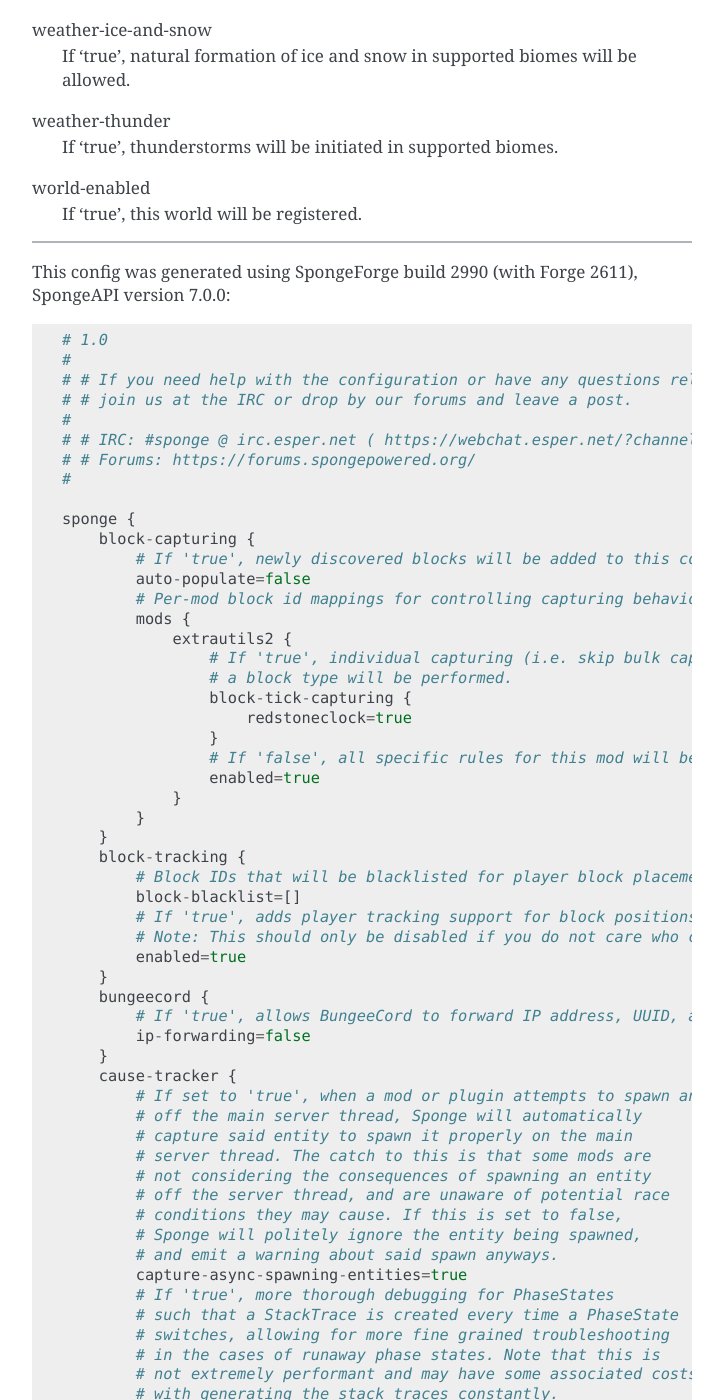
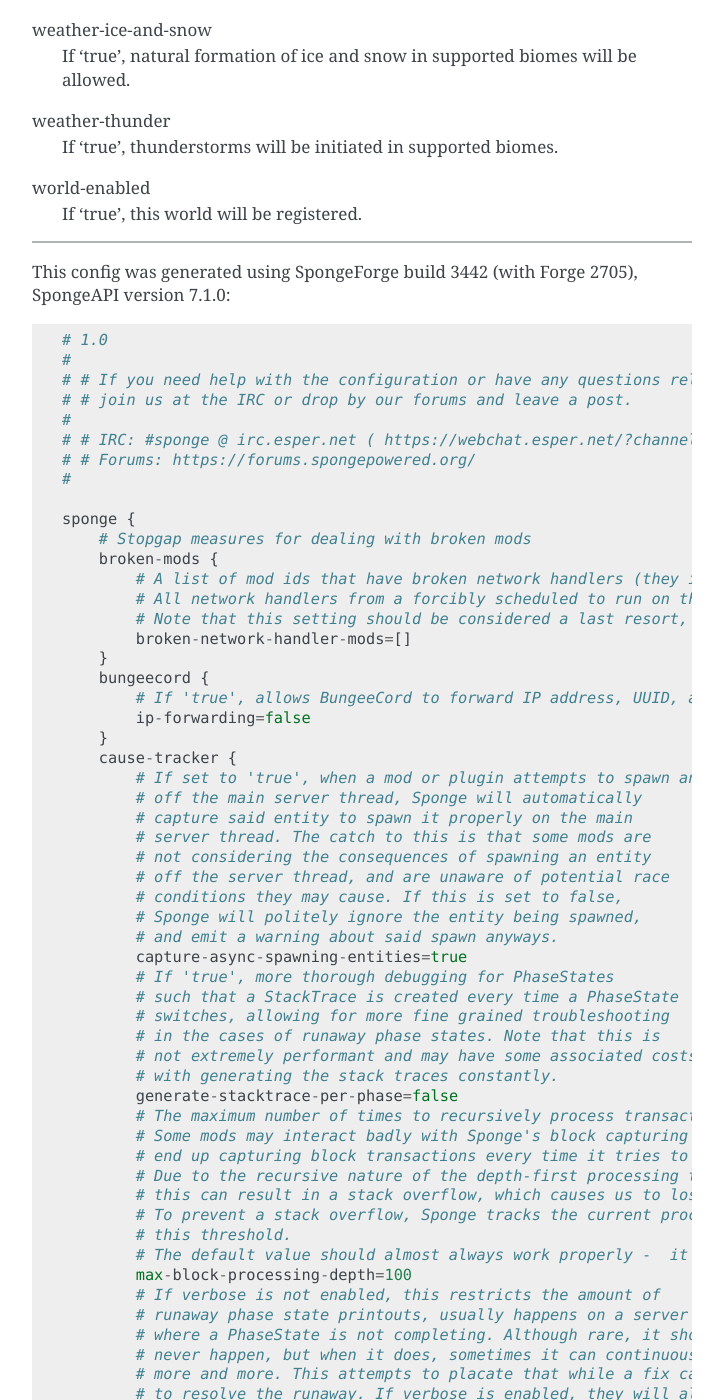
Before and after one commit to SpongePowered/SpongeDocs, a Sphinx documentation site: the page built from source/server/getting-started/configuration/sponge-conf.rst, in a window 1280 px wide and 1400 px high, scrolled down 13040 px. Shown: the whole window, without its empty margins (388-1111 px from the left). Built offline with Sphinx 7.4.7, drawn with Linux system fonts in a browser that asks for light colours; pages that are not in the unit, such as notebooks, are missing from menus; some of the changed text lies outside the part shown.

Commit message:
Update more references and configs

```diff
--- a/source/plugin/internals/implementation.rst
+++ b/source/plugin/internals/implementation.rst
@@ -65,5 +65,5 @@
 .. code-block:: groovy
 
     dependencies {
-        compile 'org.spongepowered:spongeforge:1.12.2-2555-7.1.0-BETA-2825:dev'
+        compile 'org.spongepowered:spongeforge:1.12.2-2705-7.1.0-BETA-3442:dev'
     }
--- a/source/server/getting-started/configuration/sponge-conf.rst
+++ b/source/server/getting-started/configuration/sponge-conf.rst
@@ -462,7 +462,7 @@
 
 ------------------------------------------------------------------------------------------------------------
 
-This config was generated using SpongeForge build 2990 (with Forge 2611), SpongeAPI version 7.0.0:
+This config was generated using SpongeForge build 3442 (with Forge 2705), SpongeAPI version 7.1.0:
 
 .. code-block:: guess
 
@@ -476,28 +476,12 @@
     #
 
     sponge {
-        block-capturing {
-            # If 'true', newly discovered blocks will be added to this config with a default value.
-            auto-populate=false
-            # Per-mod block id mappings for controlling capturing behavior
-            mods {
-                extrautils2 {
-                    # If 'true', individual capturing (i.e. skip bulk capturing) for scheduled ticks for
-                    # a block type will be performed.
-                    block-tick-capturing {
-                        redstoneclock=true
-                    }
-                    # If 'false', all specific rules for this mod will be ignored.
-                    enabled=true
-                }
-            }
-        }
-        block-tracking {
-            # Block IDs that will be blacklisted for player block placement tracking.
-            block-blacklist=[]
-            # If 'true', adds player tracking support for block positions.
-            # Note: This should only be disabled if you do not care who caused a block to change.
-            enabled=true
+        # Stopgap measures for dealing with broken mods
+        broken-mods {
+            # A list of mod ids that have broken network handlers (they interact with the game from a Netty handler thread).
+            # All network handlers from a forcibly scheduled to run on the main thread.
+            # Note that this setting should be considered a last resort, and should only be used as a stopgap measure while waiting for a mod to properly fix the issue.
+            broken-network-handler-mods=[]
         }
         bungeecord {
             # If 'true', allows BungeeCord to forward IP address, UUID, and Game Profile to this server.
@@ -521,6 +505,15 @@
             # not extremely performant and may have some associated costs
             # with generating the stack traces constantly.
             generate-stacktrace-per-phase=false
+            # The maximum number of times to recursively process transactions in a single phase.
+            # Some mods may interact badly with Sponge's block capturing system, causing Sponge to
+            # end up capturing block transactions every time it tries to process an existing batch.
+            # Due to the recursive nature of the depth-first processing that Sponge uses to handle block transactions,
+            # this can result in a stack overflow, which causes us to lose all infomration about the original cause of the issue.
+            # To prevent a stack overflow, Sponge tracks the current processing depth, and aborts processing when it exceeds
+            # this threshold.
+            # The default value should almost always work properly -  it's unlikely you'll ever have to change it.
+            max-block-processing-depth=100
             # If verbose is not enabled, this restricts the amount of
             # runaway phase state printouts, usually happens on a server
             # where a PhaseState is not completing. Although rare, it should
@@ -545,22 +538,12 @@
             aliases {}
             # Patches the specified commands to respect the world of the sender instead of applying the
             # changes on the all worlds.
-            multi-world-patches {
-                defaultgamemode=true
-                difficulty=true
-                gamerule=true
-                seed=true
-                setdefaultspawnpoint=true
-                time=true
-                toggledownfall=true
-                weather=true
-                worldborder=true
-            }
+            multi-world-patches {}
         }
-        # This setting does nothing in the global config. In dimension/world configs, it allows the config
-        # to override config(s) that it inherits from
-        config-enabled=false
         debug {
+            # Detect and prevent parts of PlayerChunkMap being called off the main thread.
+            # This may decrease sever preformance, so you should only enable it when debugging a specific issue.
+            concurrent-chunk-map-checks=false
             # Detect and prevent certain attempts to use entities concurrently.
             # WARNING: May drastically decrease server performance. Only set this to 'true' to debug a pre-existing issue.
             concurrent-entity-checks=false
@@ -724,8 +707,24 @@
             # Log when a world auto-saves its chunk data. Note: This may be spammy depending on the auto-save-interval configured for world.
             world-auto-save=false
         }
+        metrics {
+            # Determines whether plugins that are newly added are allowed to perform
+            # data/metric collection by default. Plugins detected by Sponge will be added to the "plugin-permissions" section with this value.
+            #
+            # Set to true to enable metric gathering by default, false otherwise.
+            default-permission=false
+            # Provides (or revokes) permission for metric gathering on a per plugin basis.
+            # Entries should be in the format "plugin-id=<true|false>".
+            #
+            # Deleting an entry from this list will reset it to the default specified in
+            # "default-permission"
+            plugin-permissions {
+                test-gradle-plugin=false
+            }
+        }
         modules {
-            block-capturing-control=true
+            # Enables experimental fixes for broken mods
+            broken-mod=false
             bungeecord=false
             entity-activation-range=true
             entity-collisions=true
@@ -767,6 +766,26 @@
             # pre-merged and actually spawned, in which case, the items will flow right through
             # without being merged.
             drops-pre-merge=false
+            # If 'true', provides a fix for possible leaks through
+            # Minecraft's enchantment helper code that can leak
+            # entity and world references without much interaction
+            # Forge native (so when running SpongeForge implementation)
+            # has a similar patch, but Sponge's patch works a little harder
+            # at it, but Vanilla (SpongeVanilla implementation) does NOT
+            # have any of the patch, leading to the recommendation that this
+            # patch is enabled "for sure" when using SpongeVanilla implementation.
+            # See https://bugs.mojang.com/browse/MC-128547 for more information.
+            #
+            enchantment-helper-leak-fix=true
+            # If 'true', allows for Sponge to make better assumptinos on single threaded
+            # operations with relation to various checks for server threaded operations.
+            # This is default to true due to Sponge being able to precisely inject when
+            # the server thread is available. This should make an already fast operation
+            # much faster for better thread checks to ensure stability of sponge's systems.
+            faster-thread-checks=true
+            # If 'true', re-writes the incredibly inefficient Vanilla Map code.
+            # This yields enormous performance enhancements when using many maps, but has a tiny chance of breaking mods that invasively modify Vanilla.It is strongly reccomended to keep this on, unless explicitly advised otherwise by a Sponge developer
+            map-optimization=true
             # If 'true', uses Panda4494's redstone implementation which improves performance.
             # See https://bugs.mojang.com/browse/MC-11193 for more information.
             # Note: This optimization has a few issues which are explained in the bug report.
@@ -791,6 +810,13 @@
                     }
                 }
             }
+        }
+        player-block-tracker {
+            # Block IDs that will be blacklisted for player block placement tracking.
+            block-blacklist=[]
+            # If 'true', adds player tracking support for block positions.
+            # Note: This should only be disabled if you do not care who caused a block to change.
+            enabled=true
         }
         # Used to control spawn limits around players.
         # Note: The radius uses the lower value of mob spawn range and server's view distance.
@@ -849,7 +875,7 @@
             history-interval=300
             history-length=3600
             server-name-privacy=false
-            verbose=true
+            verbose=false
         }
         world {
             # The auto-save tick interval used when saving global player data. (Default: 900)
@@ -926,8 +952,8 @@
             # In order to override, change the target world name to any other valid world.
             # Note: If world is not found, it will fallback to default.
             portal-agents {
-                "minecraft:default_nether"=DIM-1
                 "minecraft:default_the_end"=DIM1
+                "minecraft:default_the_nether"=DIM-1
             }
             # If 'true', this world will allow PVP combat.
             pvp-enabled=true
--- a/source/server/getting-started/implementations/spongeforge.rst
+++ b/source/server/getting-started/implementations/spongeforge.rst
@@ -42,9 +42,9 @@
 
 SpongeForge Jar files will always follow this naming scheme, to allow you to easily identify compatibility.
 
-For example, the file name ``spongeforge-1.12.2-2611-7.1.0-BETA-2990.jar`` is compatible with Minecraft version
-``1.12.2``, was built with Forge ``114.23.2.2611`` (Build ``2611``), provides SpongeAPI ``7.1.0`` and was build number
-``2990`` of SpongeForge.
+For example, the file name ``spongeforge-1.12.2-2705-7.1.0-BETA-3442.jar`` is compatible with Minecraft version
+``1.12.2``, was built with Forge ``14.23.4.2705`` (Build ``2705``), provides SpongeAPI ``7.1.0`` and was build number
+``3442`` of SpongeForge.
 
 .. note::
 
```
Also changed, not shown: other parts of source/plugin/internals/implementation.rst (+2 -2 lines), other parts of source/server/getting-started/configuration/sponge-conf.rst (+3 -3 lines).
